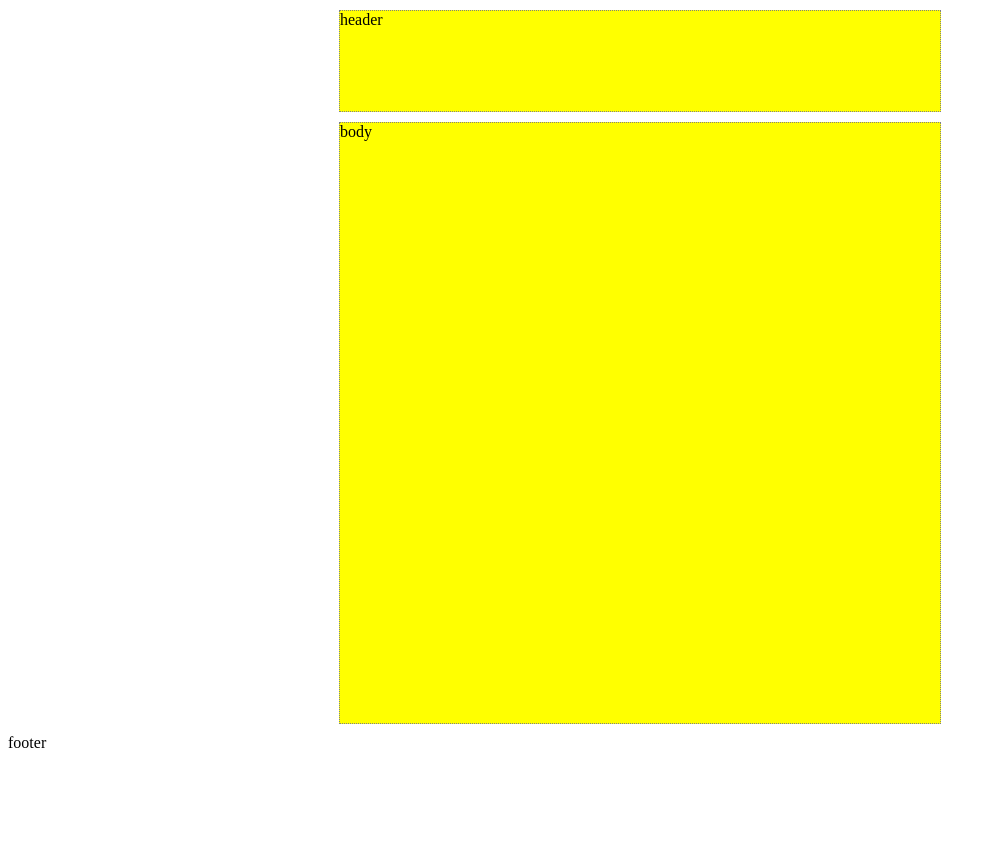
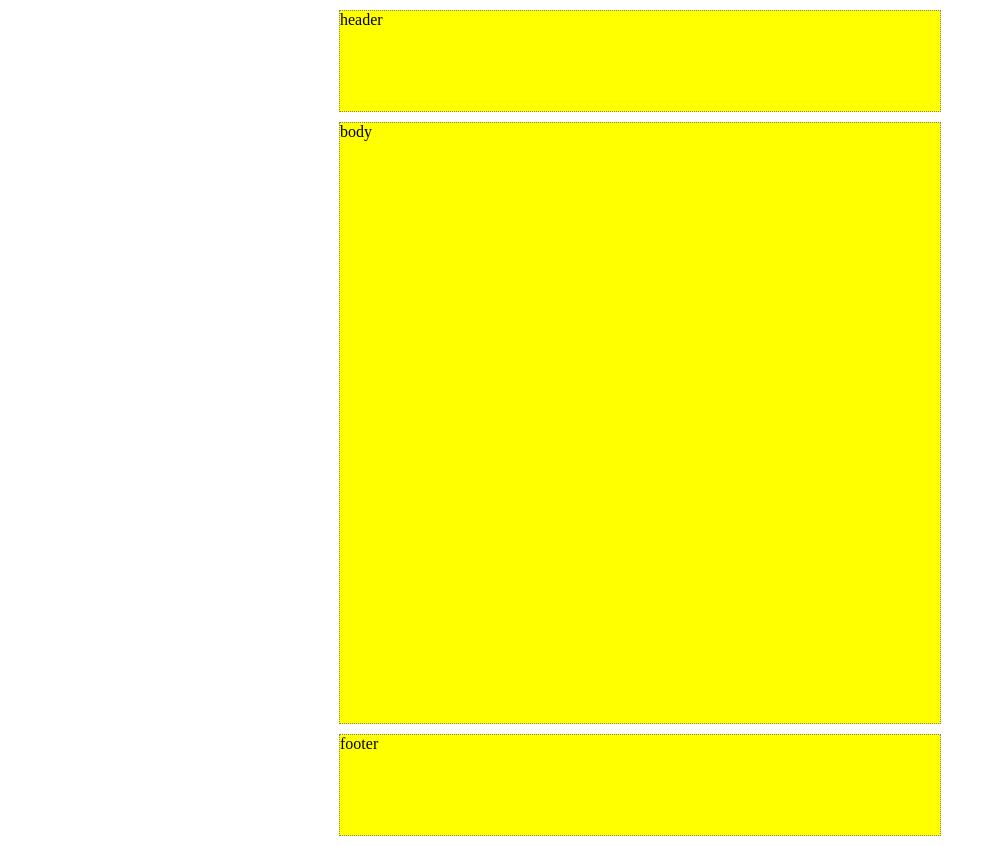
Before and after one commit to chljidn/Web_Fundamental, a plain HTML site: page WebContent/html/step04_box.html in a window 1280 px wide. Shown: the whole page, without its empty margins (0-996 px from the left). Before the commit the page ends 800 px from the top, so only its background shows below. Drawn offline with Linux system fonts and the light colour scheme.

Commit message:
2020-06-08-v1

```diff
--- a/WebContent/html/step04_box.html
+++ b/WebContent/html/step04_box.html
@@ -31,6 +31,6 @@
 <body>
     <div class = "header">header</div>
     <div class = "main">body</div>
-    <div class = "foorer">footer</div>
+    <div class = "footer">footer</div>
 </body>
 </html>
```
